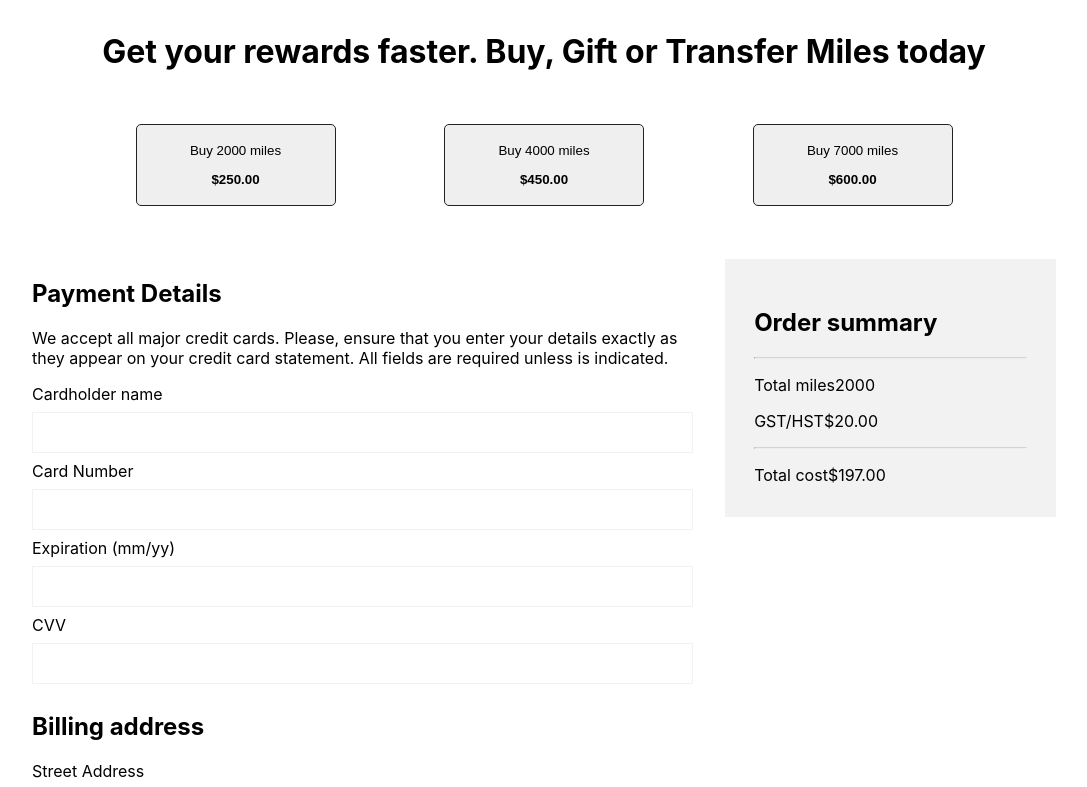
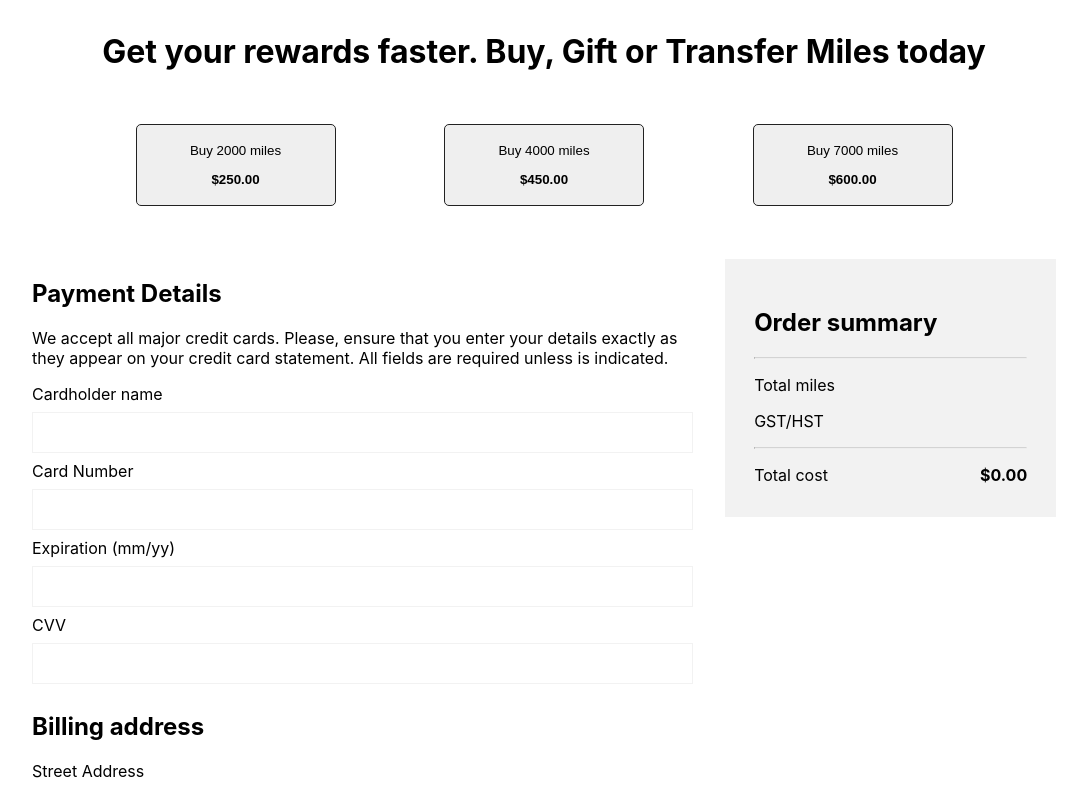
Before and after one commit to vitor-correia10/lcr-delivery-challenge, a React (Create React App) app: page / in a window 1280 px wide. Shown: the top 787 px of the page, without its empty margins (96-1183 px from the left). Built offline with nearby package versions, Linux system fonts and the light colour scheme.

Commit message:
make order summary number dynamically

```diff
--- a/src/components/Box/boxStyles.css
+++ /dev/null
@@ -1,32 +0,0 @@
-.buttons {
-  display: flex;
-  align-items: center;
-  flex-direction: column;
-  justify-content: space-evenly;
-}
-
-/*tablet or above*/
-@media (min-width: 600px) {
-  .buttons {
-    flex-direction: row;
-  }
-}
-
-.milesBox {
-  width: 200px;
-  margin: 5px;
-  padding: 5px 10px;
-  text-align: center;
-  border: 1px solid var(--black);
-  border-radius: var(--border-radius);
-  cursor: pointer;
-}
-
-.milesBox.active {
-  background-color: var(--black);
-  color: var(--white)
-}
-
-.milesBox .cost {
-  font-weight: 700;
-}
--- a/src/components/Box/index.js
+++ /dev/null
@@ -1,30 +0,0 @@
-import './boxStyles.css'
-
-import React from 'react'
-
-import { cardData } from '../../cardData'
-
-export const Box = () => {
-  const [selectedButton, setSelectedButton] = React.useState({})
-
-  const getSelectedButton = (item) => {
-    setSelectedButton(item)
-  }
-  const amount = selectedButton.amount
-
-  return (
-    <section class="buttons">
-      {cardData.map((item) => (
-        <button
-          key={item.amount}
-          class={`milesBox ${amount === item.amount ? "active" : ""}`}
-          onClick={() => getSelectedButton(item)}
-          selected
-        >
-          <p>Buy {item.amount} miles</p>
-          <p className='cost'>${item.cost}.00</p>
-        </button>
-      ))}
-    </section>
-  )
-}
--- a/src/components/Main/index.js
+++ b/src/components/Main/index.js
@@ -2,19 +2,38 @@ import './mainStyles.css'
 
 import React from 'react'
 
-import { Box } from '../Box'
+import { cardData } from '../../cardData'
 import { FormFields } from '../FormFields'
 import { OrderSummary } from '../OrderSummary'
 
 
 export const Main = () => {
+  const [selectedButton, setSelectedButton] = React.useState({})
+
+  const getSelectedButton = (item) => {
+    setSelectedButton(item)
+  }
+  const amount = selectedButton.amount
+
     return (
-      <>
-        <Box />
-        <main>
-          <OrderSummary />
+      <main>
+        <section class="buttons">
+          {cardData.map((item) => (
+            <button
+              key={item.amount}
+              class={`milesButton ${amount === item.amount ? "active" : ""}`}
+              onClick={() => getSelectedButton(item)}
+              selected
+            >
+              <p>Buy {item.amount} miles</p>
+              <p className='cost'>${item.cost}.00</p>
+            </button>
+          ))}
+        </section>
+        <section class="formSection">
+          <OrderSummary selectedMile={selectedButton}/>
           <FormFields />
-        </main>
-      </>
+        </section>
+      </main>
     )
 }
--- a/src/components/Main/mainStyles.css
+++ b/src/components/Main/mainStyles.css
@@ -1,4 +1,38 @@
-main {
+.buttons {
+  display: flex;
+  align-items: center;
+  flex-direction: column;
+  justify-content: space-evenly;
+}
+
+.milesButton {
+  width: 200px;
+  margin: 5px;
+  padding: 5px 10px;
+  text-align: center;
+  border: 1px solid var(--black);
+  border-radius: var(--border-radius);
+  cursor: pointer;
+}
+
+.milesButton.active {
+  background-color: var(--black);
+  color: var(--white)
+}
+
+.milesButton .cost {
+  font-weight: 700;
+}
+
+/*tablet or above*/
+@media (min-width: 600px) {
+  .buttons {
+    flex-direction: row;
+  }
+}
+
+/* form */
+.formSection {
   margin-top: 3rem;
   display: grid;
   grid-gap: 2rem;
--- a/src/components/OrderSummary/OrderSummaryStyles.css
+++ b/src/components/OrderSummary/OrderSummaryStyles.css
@@ -2,6 +2,15 @@ aside {
   background: var(--white);
   height: 200px;
   padding: 1.8rem;
+}
+
+aside p {
+  display: flex;
+  justify-content: space-between;
+}
+
+aside p span{
+  font-weight: 700;
 }
 
 hr {
--- a/src/components/OrderSummary/index.js
+++ b/src/components/OrderSummary/index.js
@@ -2,7 +2,8 @@ import './OrderSummaryStyles.css'
 
 import React from 'react'
 
-export const OrderSummary = () => {
+export const OrderSummary = ({selectedMile}) => {
+    const cost = `$ ${selectedMile.cost}.00`
     return (
       <aside>
         <h2>Order summary</h2>
@@ -10,17 +11,17 @@ export const OrderSummary = () => {
 
         <p>
           Total miles
-          <span>2000</span>
+          <span>{selectedMile.amount}</span>
         </p>
         <p>
           GST/HST
-          <span>$20.00</span>
+          <span>{selectedMile.amount && '$20.00'}</span>
         </p>
         <hr />
 
         <p>
           Total cost
-          <span>$197.00</span>
+          <span>{selectedMile.amount ? cost : ' $0.00'}</span>
         </p>
 
       </aside>
```
